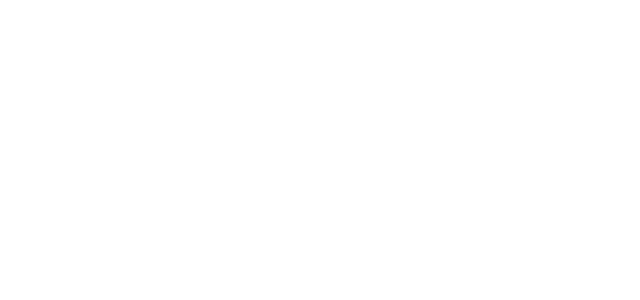
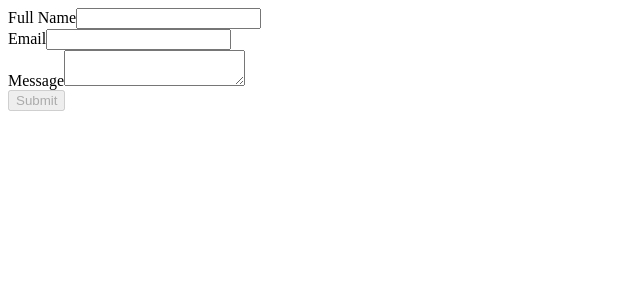
Before and after one commit to maissen/Earth-Store, an Angular app: page /contact in a window 1280 px wide. Before the commit this address led to /. Shown: the top 300 px of the page, without its empty margins (0-640 px from the left). Built offline with nearby package versions, Linux system fonts and the light colour scheme.

Commit message:
Add contact submission functionality.

```diff
--- a/src/app/app-routing.module.ts
+++ b/src/app/app-routing.module.ts
@@ -3,11 +3,15 @@ import { RouterModule, Routes } from '@angular/router';
 import { RegisterComponent } from './pages/register/register.component';
 import { LoginComponent } from './pages/login/login.component';
 import { HomeComponent } from './pages/home/home.component';
+import { DashboardComponent } from './pages/dashboard/dashboard.component';
+import { ContactComponent } from './pages/contact/contact.component';
 
 const routes: Routes = [
   {path: 'register', component: RegisterComponent},
   {path: 'login', component: LoginComponent},
   {path: 'home', component: HomeComponent},
+  {path: 'dashboard', component: DashboardComponent},
+  {path: 'contact', component: ContactComponent},
 
 ];
 
--- a/src/app/app.module.ts
+++ b/src/app/app.module.ts
@@ -10,6 +10,7 @@ import { RouterLink } from '@angular/router';
 import { FormsModule } from '@angular/forms';
 import { HttpClientModule } from '@angular/common/http';
 import { DashboardComponent } from './pages/dashboard/dashboard.component';
+import { ContactComponent } from './pages/contact/contact.component';
 
 @NgModule({
   declarations: [
@@ -17,7 +18,8 @@ import { DashboardComponent } from './pages/dashboard/dashboard.component';
     LoginComponent,
     RegisterComponent,
     HomeComponent,
-    DashboardComponent
+    DashboardComponent,
+    ContactComponent
   ],
   imports: [
     BrowserModule,
--- /dev/null
+++ b/src/app/models/contactSubmission.interface.ts
@@ -0,0 +1,5 @@
+export interface contactSubmission {
+    fullName: string;
+    email: string;
+    message: string;
+}
--- /dev/null
+++ b/src/app/pages/contact/contact.component.html
@@ -0,0 +1,52 @@
+<form (ngSubmit)="submitForm(contactForm)" #contactForm="ngForm">
+    <div class="form-group">
+      <label for="fullName">Full Name</label>
+      <input
+        type="text"
+        id="fullName"
+        name="fullName"
+        class="form-control"
+        [(ngModel)]="fullName"
+        required
+        #fullNameInput="ngModel"
+      />
+      <div *ngIf="fullNameInput.invalid && fullNameInput.touched" class="text-danger">
+        Full Name is required.
+      </div>
+    </div>
+
+    <div class="form-group">
+      <label for="email">Email</label>
+      <input
+        type="email"
+        id="email"
+        name="email"
+        class="form-control"
+        [(ngModel)]="email"
+        required
+        #emailInput="ngModel"
+      />
+      <div *ngIf="emailInput.invalid && emailInput.touched" class="text-danger">
+        Email is required.
+      </div>
+    </div>
+
+    <div class="form-group">
+      <label for="message">Message</label>
+      <textarea
+        id="message"
+        name="message"
+        class="form-control"
+        [(ngModel)]="message"
+        required
+        #messageInput="ngModel"
+      ></textarea>
+      <div *ngIf="messageInput.invalid && messageInput.touched" class="text-danger">
+        Message is required.
+      </div>
+    </div>
+
+    <button type="submit" class="btn btn-primary" [disabled]="contactForm.invalid">
+      Submit
+    </button>
+  </form>
--- /dev/null
+++ b/src/app/pages/contact/contact.component.ts
@@ -0,0 +1,37 @@
+import { Component } from '@angular/core';
+import { ContactSubmissionsService } from 'src/app/services/contact-submissions.service';
+import { contactSubmission } from 'src/app/models/contactSubmission.interface';
+import { NgForm } from '@angular/forms';
+
+@Component({
+  selector: 'app-contact',
+  templateUrl: './contact.component.html',
+  styleUrls: ['./contact.component.scss']
+})
+export class ContactComponent {
+  fullName: string = '';
+  email: string = '';
+  message: string = '';
+
+  constructor(private contactService: ContactSubmissionsService) {}
+
+  submitForm(contactForm: NgForm) {
+    const contact: contactSubmission = {
+      fullName: this.fullName,
+      email: this.email,
+      message: this.message
+    };
+
+    this.contactService.submitContact(contact).subscribe(
+      (response) => {
+        console.log('Contact form submitted successfully', response);
+        alert('Your message has been submitted successfully!');
+        contactForm.reset(); // Reset form after success
+      },
+      (error) => {
+        console.error('Error submitting contact form', error);
+        alert('There was an error submitting your message. Please try again.');
+      }
+    );
+  }
+}
--- /dev/null
+++ b/src/app/services/contact-submissions.service.ts
@@ -0,0 +1,17 @@
+import { Injectable } from '@angular/core';
+import { HttpClient } from '@angular/common/http';
+import { Observable } from 'rxjs';
+import { contactSubmission } from '../models/contactSubmission.interface';
+
+@Injectable({
+  providedIn: 'root'
+})
+export class ContactSubmissionsService {
+  private apiUrl = 'http://localhost:3001/submissions';
+
+  constructor(private http: HttpClient) { }
+
+  submitContact(contact: contactSubmission): Observable<contactSubmission> {
+    return this.http.post<contactSubmission>(this.apiUrl, contact);
+  }
+}
```
Also changed, not shown: src/app/contactSubmissionsDB.json (added, +16 -0 lines), src/app/usersDB.json (+17 -18 lines), src/app/pages/contact/contact.component.scss (added), 2 other files (tests, documents, lock files or other folders).
